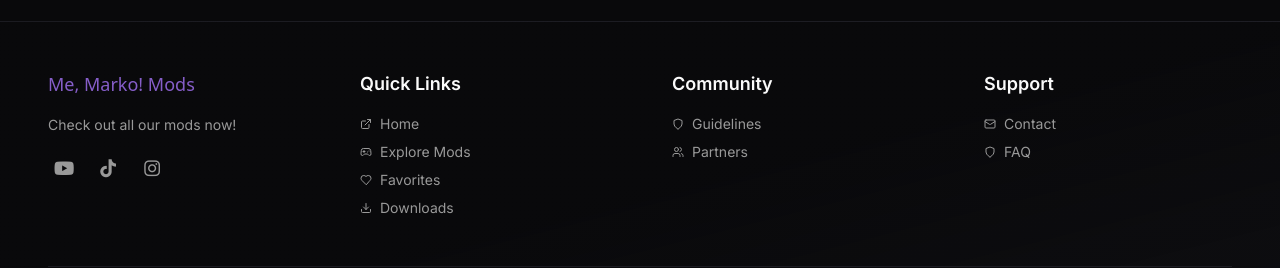
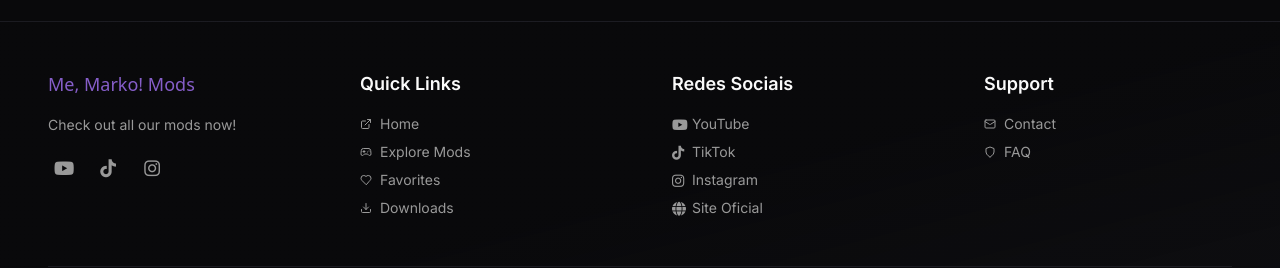
Before and after one commit to matheusdevsouza/markomods, a React (Vite) app: page / in a window 1280 px wide. Shown: the part 874-1142 px from the top of the page. Built offline with nearby package versions, Linux system fonts and the light colour scheme; no server answers.

Commit message:
Editando: Footer - Substituindo coluna de comunidade e adicionando coluna de redes sociais

```diff
--- a/src/components/Footer.jsx
+++ b/src/components/Footer.jsx
@@ -5,7 +5,6 @@ import {
   Heart,
   Gamepad2,
   Download,
-  Users,
   Shield,
   Mail,
   ArrowUp,
@@ -87,21 +86,33 @@ const Footer = React.memo(() => {
             </ul>
           </div>
 
-          {/* Seção 3: Comunidade */}
+          {/* Seção 3: Redes Sociais */}
           <div className="space-y-4 max-w-xs">
-            <h3 className="text-lg font-semibold text-foreground">{t('footer.community')}</h3>
+            <h3 className="text-lg font-semibold text-foreground">Redes Sociais</h3>
             <ul className="space-y-2">
               <li>
-                <Link to="/guidelines" className="text-sm text-muted-foreground hover:text-primary transition-colors duration-200 flex items-center">
-                  <Shield className="h-3 w-3 mr-2" />
-                  {t('footer.guidelines')}
-                </Link>
+                <a href="https://www.youtube.com/@eumarko" target="_blank" rel="noopener noreferrer" className="text-sm text-muted-foreground hover:text-red-500 transition-colors duration-200 flex items-center">
+                  <i className="fab fa-youtube h-3 w-3 mr-2"></i>
+                  YouTube
+                </a>
               </li>
               <li>
-                <Link to="/partners" className="text-sm text-muted-foreground hover:text-primary transition-colors duration-200 flex items-center">
-                  <Users className="h-3 w-3 mr-2" />
-                  {t('footer.partners')}
-                </Link>
+                <a href="https://www.tiktok.com/@eumarko_" target="_blank" rel="noopener noreferrer" className="text-sm text-muted-foreground hover:text-pink-500 transition-colors duration-200 flex items-center">
+                  <i className="fab fa-tiktok h-3 w-3 mr-2"></i>
+                  TikTok
+                </a>
+              </li>
+              <li>
+                <a href="https://www.instagram.com/eumarko.ofc" target="_blank" rel="noopener noreferrer" className="text-sm text-muted-foreground hover:text-purple-500 transition-colors duration-200 flex items-center">
+                  <i className="fab fa-instagram h-3 w-3 mr-2"></i>
+                  Instagram
+                </a>
+              </li>
+              <li>
+                <a href="https://eumarko.com/pt" target="_blank" rel="noopener noreferrer" className="text-sm text-muted-foreground hover:text-primary transition-colors duration-200 flex items-center">
+                  <i className="fas fa-globe h-3 w-3 mr-2"></i>
+                  Site Oficial
+                </a>
               </li>
             </ul>
           </div>
```
